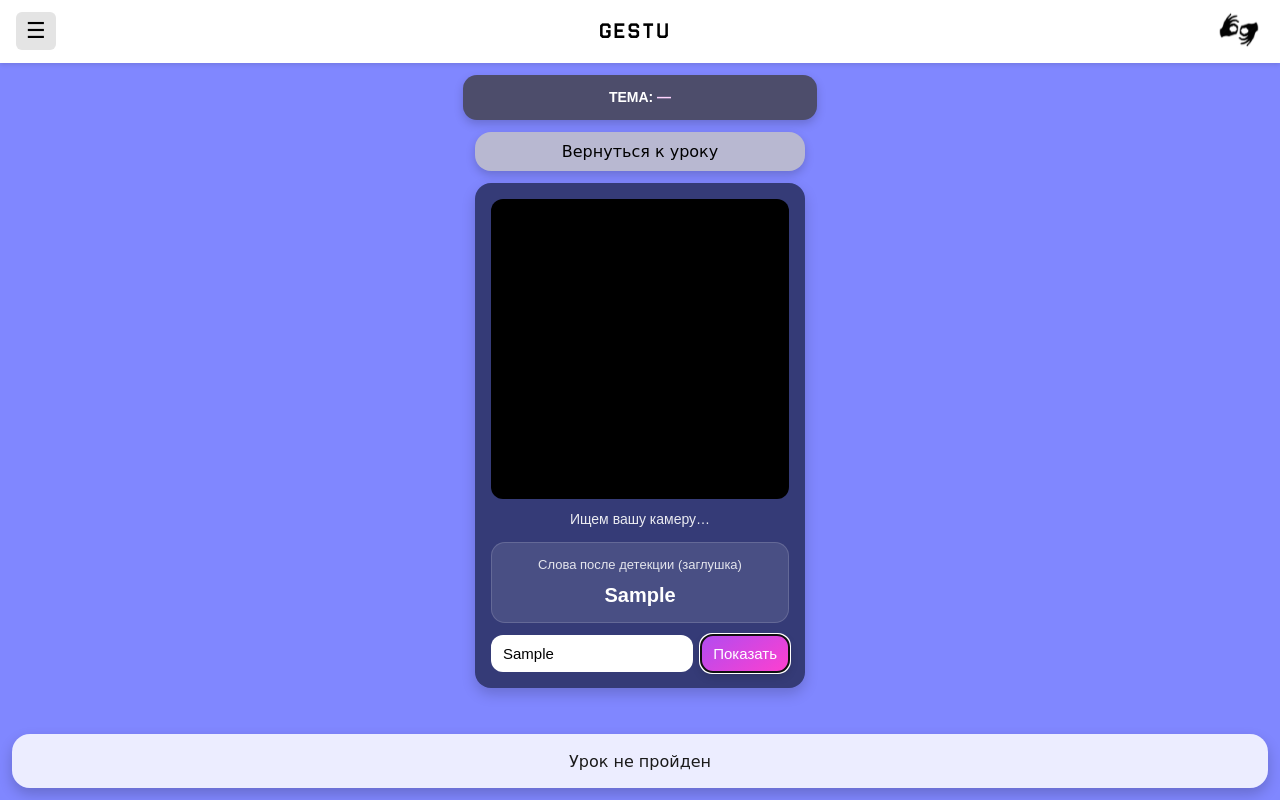
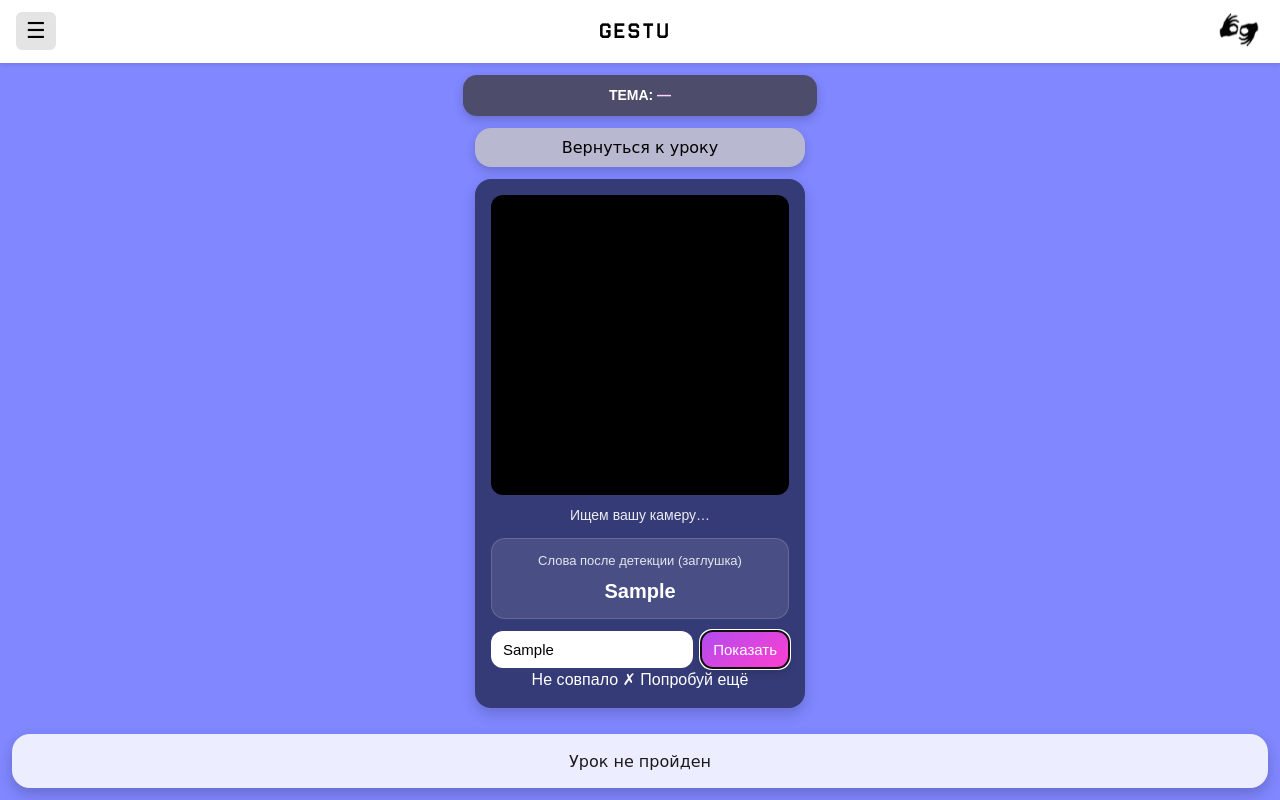
Before and after one commit to RiverBoy26/Gestu_mini_app, a React (Vite) app in the folder app/frontend/: page /practice-lesson/1/1 in a window 1280 px wide. Both pictures are taken after typing "Sample" into the empty fields and a click on the button "Показать". Built offline with nearby package versions, Linux system fonts and the light colour scheme; no server answers.

Commit message:
fix button

```diff
--- a/app/frontend/src/Components/PracticeLesson.jsx
+++ b/app/frontend/src/Components/PracticeLesson.jsx
@@ -20,6 +20,12 @@ const readCompleted = () => {
 const writeCompleted = (set) => {
   localStorage.setItem(PROGRESS_KEY, JSON.stringify(Array.from(set)));
 };
+
+const normalize = (s) =>
+  String(s || "")
+    .trim()
+    .toLowerCase()
+    .replace(/\s+/g, " ");
 
 const PracticeLesson = () => {
   const navigate = useNavigate();
@@ -50,6 +56,24 @@ const PracticeLesson = () => {
   const [completedKeys, setCompletedKeys] = useState(() => readCompleted());
 
   const isCompleted = useMemo(() => completedKeys.has(lessonKey), [completedKeys, lessonKey]);
+
+  const isMatch = useMemo(() => {
+    if (!topicWord || !detectedWord) return false;
+    return normalize(topicWord) === normalize(detectedWord);
+  }, [topicWord, detectedWord]);
+
+  // если совпало — автоматически засчитываем урок
+  useEffect(() => {
+    if (!isMatch) return;
+
+    setCompletedKeys((prev) => {
+      if (prev.has(lessonKey)) return prev;
+      const next = new Set(prev);
+      next.add(lessonKey);
+      writeCompleted(next);
+      return next;
+    });
+  }, [isMatch, lessonKey]);
 
   const toggleCompleted = () => {
     const next = new Set(completedKeys);
@@ -209,6 +233,12 @@ const PracticeLesson = () => {
               Показать
             </button>
           </form>
+
+          {detectedWord && (
+            <div className={`practice-lesson-compare ${isMatch ? "ok" : "fail"}`}>
+              {isMatch ? "Совпало ✓ Урок засчитан" : "Не совпало ✗ Попробуй ещё"}
+            </div>
+          )}
         </div>
       </div>
 
--- a/app/frontend/src/Styles/PracticeLesson.css
+++ b/app/frontend/src/Styles/PracticeLesson.css
@@ -71,7 +71,7 @@
   max-width: 330px;
   background: #4d4d6b;
   color: #fff;
-  padding: 12px;
+  padding: 10px 12px;
   border-radius: 14px;
   font-size: 14px;
   font-weight: 700;
```
